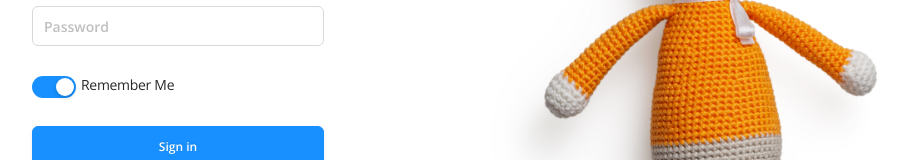
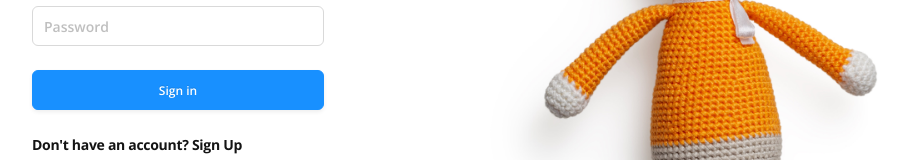
Before and after one commit to hasan-furkan/mernstack-login, a React (Create React App) app in the folder client/: page /sign-in in a window 1280 px wide. Shown: the part 311-471 px from the top of the page, without its empty margins (146-1054 px from the left). Built offline with nearby package versions, Linux system fonts and the light colour scheme.

Commit message:
redux toolkit and errorcode message completed

```diff
--- a/client/src/components/layout/Sidenav.js
+++ b/client/src/components/layout/Sidenav.js
@@ -11,7 +11,7 @@
 */
 
 // import { useState } from "react";
-import { Menu, Button } from "antd";
+import { Menu } from "antd";
 import { NavLink, useLocation } from "react-router-dom";
 import logo from "../../assets/images/logo.png";
 
--- a/client/src/pages/SignIn.js
+++ b/client/src/pages/SignIn.js
@@ -9,7 +9,6 @@ import {
     Typography,
     Form,
     Input,
-    Switch,
 } from "antd";
 import signinbg from "../assets/images/img-signin.jpg";
 import {
@@ -24,47 +23,46 @@ import ReactCountryFlag from "react-country-flag";
 import {useTranslation} from 'react-i18next';
 import {toastError, toastSuccess, toastWarning} from "../components/toastComponent";
 import {loginService} from "../service/authService";
-
-
-function onChange(checked) {
-    console.log(`switch to ${checked}`);
-}
+import {useDispatch} from "react-redux";
+import {setUser} from "../stores/auth";
 
 const {Title} = Typography;
 const {Footer, Content} = Layout;
 
 export const  SignIn = () => {
+    const dispatch = useDispatch()
     const {t, i18n } = useTranslation();
 
-    const onFinishFailed = (errorInfo) => {
+    const onFinishFailed = () => {
         toastError(t("login.comment"))
     }
 
-    const onFinish = async (values) => {
+    const onFinish = async ( values) => {
         try {
            const response = await loginService(values)
             const { status } = response
-            const { message } = response.data
-
-           // switch (status) {
-           //      case 200:
-           //         return toastSuccess(t('login.success'))
-           //      case 403:
-           //         return toastWarning(t('login.success'))
-           //  }
-
-            if (message === "please email account verify") {
-                return toastWarning(t('login.success'))
-            }else if (message === "login success"){
-                return toastSuccess(t('login.success'))
+            if (status === 200) toastSuccess(t('login.success'))
+            const {message} = response.data
+            dispatch(setUser({
+                email: message.email,
+                name: message.fullName
+            }))
+        }catch (err) {
+            const { message } = err.response.data
+            switch (message) {
+                case "user not found":
+                    return toastError(t('login.errorcodes.not_found'))
+                case "please email account verify":
+                    return toastWarning(t('login.errorcodes.userIsNotActive'))
+                case "please reset password":
+                    return toastError(t('login.resetPasswordMailSend'))
+                case "email or password wrong":
+                    return toastWarning(t('login.error'))
+                default:
+                    return toastError(t("login.comment"))
             }
-
-
-        }catch (e) {
-            console.log(e)
         }
     }
-
 
     return (
         <>
@@ -104,16 +102,6 @@ export const  SignIn = () => {
                                 >
                                     <Input placeholder={`${t('login.password')}`}/>
                                 </Form.Item>
-
-                                <Form.Item
-                                    name="remember"
-                                    className="aligin-center"
-                                    valuePropName="checked"
-                                >
-                                    <Switch defaultChecked onChange={onChange}/>
-                                    {t('login.remember')}
-                                </Form.Item>
-
                                 <Form.Item>
                                     <Button
                                         type="primary"
```
Also changed, not shown: 1 other file (tests, documents, lock files or other folders).
